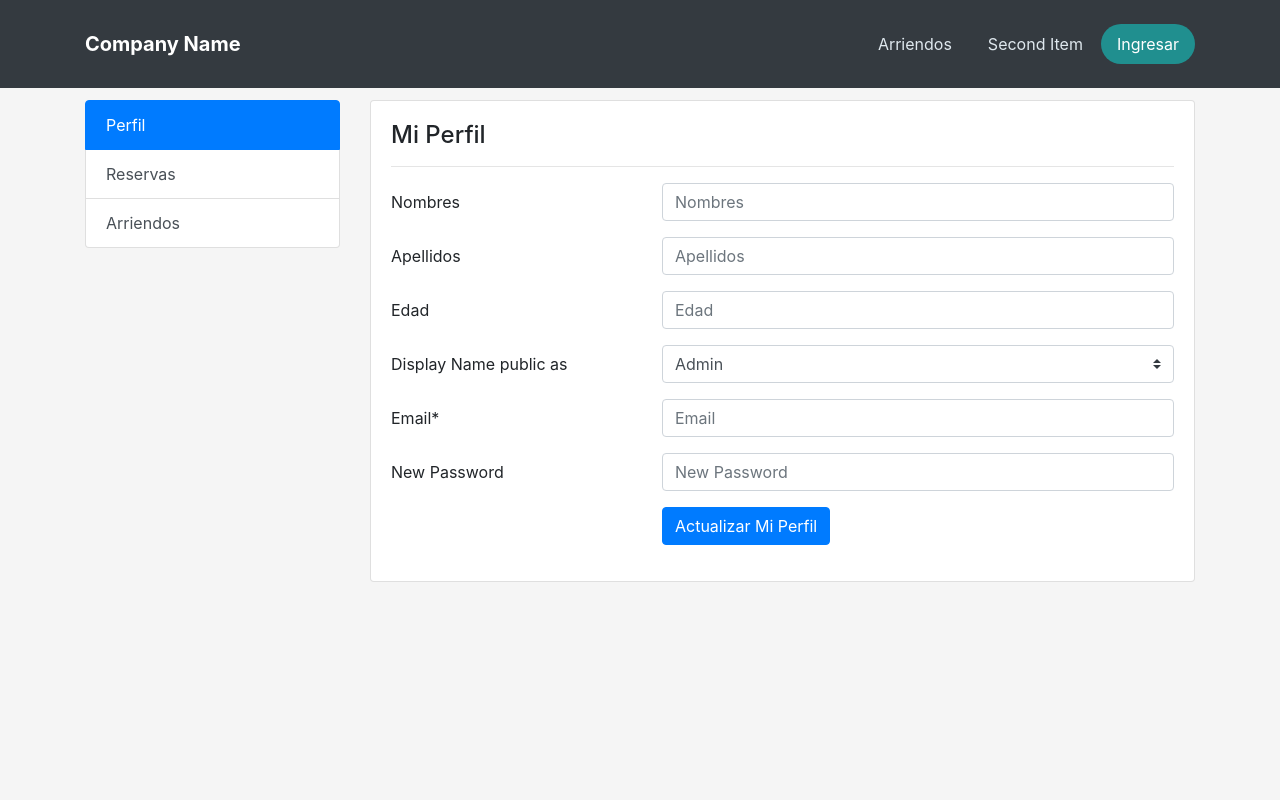
After one commit to stuk4/portafolio-departamentos, a Django app: page /usuario/perfil/ in a window 1280 px wide. The commit adds this page. Run offline with Django 3.2, Linux system fonts and the light colour scheme; some libraries are stand-ins or nearby versions.

Commit message:
fix bug de views en general, empezando view perfil

```diff
--- a/departamentos/models.py
+++ b/departamentos/models.py
@@ -56,7 +56,7 @@ class Inventario(models.Model):
         return 'Nombre: {} Estado:{}'.format(self.nombre,self.estado)
 
 class Reserva(models.Model):
-    usuario = models.ForeignKey("usuarios.User", related_name="reserva", on_delete=models.CASCADE)
+    usuario = models.ForeignKey("usuarios.User",null=True,blank=True ,related_name="reserva", on_delete=models.CASCADE)
     departamento = models.ForeignKey(Departamento, related_name="reserva", on_delete=models.CASCADE)
     acompanantes = models.PositiveIntegerField(null=True,blank=True,verbose_name="acompañantes" )
     dia_llegada = models.DateField(
@@ -64,7 +64,7 @@ class Reserva(models.Model):
     abono = models.PositiveIntegerField(null=False,blank=False )
     dias_estadia =  models.PositiveIntegerField(null=False,blank=False,verbose_name="días estadia" )
     def __str__(self):
-        return '{} '.format(self.usuario)
+        return 'ID reserva:{} {}'.format(self.id,self.usuario)
 
 class Arriendo(models.Model):
      reserva = models.ForeignKey(Reserva, related_name="arriendo", on_delete=models.CASCADE)
--- a/departamentos/templates/base.html
+++ b/departamentos/templates/departamentos/base.html
@@ -55,7 +55,7 @@
                 Bienvenid@ {{ request.user.first_name }}
               </a>
               <div class="dropdown-menu" role="menu">
-                <a class="dropdown-item" role="presentation" href="#"
+                <a class="dropdown-item" role="presentation" href="{% url 'Perfil' %}"
                   >Perfil</a>
               <form id="form-logout" method="POST"  action="{% url 'logout' %}">{% csrf_token %}
                 <a
--- a/departamentos/templates/lista_departamentos.html
+++ b/departamentos/templates/departamentos/lista_departamentos.html
@@ -1,4 +1,4 @@
-{% extends 'base.html'%} {% load static %} {% block extra_css %}
+{% extends 'departamentos/base.html'%} {% load static %} {% block extra_css %}
 <link rel="stylesheet" href="{% static 'css/lista_departamentos.css' %}" />
 {% endblock extra_css %}
  {% block contenido %}
--- a/departamentos/templates/listar_usuarios_admin.html
+++ b/departamentos/templates/departamentos/listar_usuarios_admin.html
@@ -1,4 +1,4 @@
-{% extends 'base_admin.html' %}
+{% extends 'departamentos/base_admin.html' %}
 {% load static %}
 
 {% block contenido %}
--- a/departamentos/templates/ver_departamento.html
+++ b/departamentos/templates/departamentos/ver_departamento.html
@@ -1,4 +1,4 @@
-{% extends 'base.html'%}
+{% extends 'departamentos/base.html'%}
 {% load static %}
 {% block extra_css %}
 
--- /dev/null
+++ b/usuarios/templates/usuarios/perfil.html
@@ -0,0 +1,82 @@
+{% extends 'departamentos/base.html'%}
+{% block contenido %}
+<!-- TODO TERMINAR CON ESTA INTERFAZ HACER SU VIEW CORRESPONDIENTE Y LUEGO LA DE ARRIENDO -->
+<div class="container">
+	<div class="row">
+		<div class="col-md-3 ">
+		     <div class="list-group ">
+              <a href="#" class="list-group-item list-group-item-action active">Perfil</a>
+              <a href="#" class="list-group-item list-group-item-action">Reservas</a>
+              <a href="#" class="list-group-item list-group-item-action">Arriendos</a>
+
+
+
+            </div>
+		</div>
+		<div class="col-md-9">
+		    <div class="card">
+		        <div class="card-body">
+		            <div class="row">
+		                <div class="col-md-12">
+		                    <h4>Mi Perfil</h4>
+		                    <hr>
+		                </div>
+		            </div>
+		            <div class="row">
+		                <div class="col-md-12">
+		                    <form>
+
+                              <div class="form-group row">
+                                <label for="name" class="col-4 col-form-label">Nombres</label>
+                                <div class="col-8">
+                                  <input id="name" name="nombres" placeholder="Nombres" class="form-control " type="text">
+                                </div>
+                              </div>
+                              <div class="form-group row">
+                                <label for="lastname" class="col-4 col-form-label">Apellidos</label>
+                                <div class="col-8">
+                                  <input id="lastname" name="apellidos" placeholder="Apellidos" class="form-control here" type="text">
+                                </div>
+                              </div>
+                              <div class="form-group row">
+                                <label for="text" class="col-4 col-form-label">Edad</label>
+                                <div class="col-8">
+                                  <input id="text" name="number" placeholder="Edad" class="form-control here" required="required" type="text">
+                                </div>
+                              </div>
+                              <div class="form-group row">
+                                <label for="select" class="col-4 col-form-label">Display Name public as</label>
+                                <div class="col-8">
+                                  <select id="select" name="select" class="custom-select">
+                                    <option value="admin">Admin</option>
+                                  </select>
+                                </div>
+                              </div>
+                              <div class="form-group row">
+                                <label for="email" class="col-4 col-form-label">Email*</label>
+                                <div class="col-8">
+                                  <input id="email" name="email" placeholder="Email" class="form-control here" required="required" type="text">
+                                </div>
+                              </div>
+
+                              <div class="form-group row">
+                                <label for="newpass" class="col-4 col-form-label">New Password</label>
+                                <div class="col-8">
+                                  <input id="newpass" name="newpass" placeholder="New Password" class="form-control here" type="text">
+                                </div>
+                              </div>
+                              <div class="form-group row">
+                                <div class="offset-4 col-8">
+                                  <button name="submit" type="submit" class="btn btn-primary">Actualizar Mi Perfil</button>
+                                </div>
+                              </div>
+                            </form>
+		                </div>
+		            </div>
+
+		        </div>
+		    </div>
+		</div>
+	</div>
+</div>
+{% endblock contenido %}
--- a/usuarios/urls.py
+++ b/usuarios/urls.py
@@ -6,7 +6,8 @@ from . import views
 urlpatterns = [
    path('login/',views.login_view,name="login"),
    path('logout/',views.logout_view,name="logout"),
-   path('registro/',views.registro,name="registro")
+   path('registro/',views.registro,name="registro"),
+   path('perfil/',views.perfil,name="Perfil")
 ]
 #Configuracion de imagenes
 if settings.DEBUG:
--- a/usuarios/views.py
+++ b/usuarios/views.py
@@ -19,7 +19,7 @@ def login_view(request):
 
         except Exception as err:
             messages.error(request,'Lo sentimos hubo un problema')
-            return render(request,'login.html')
+            return render(request,'usuarios/login.html')
 
 
         if user:
@@ -31,12 +31,12 @@ def login_view(request):
         else:
 
             messages.error(request,'Credenciales incorrectas')
-            return render(request,'login.html')
+            return render(request,'usuarios/login.html')
     else:
         if request.user.is_active:
 
             messages.info(request,'Bienvenido {}'.format(request.user.first_name))
-        return render(request,'login.html')
+        return render(request,'usuarios/login.html')
 
 
 
@@ -61,7 +61,7 @@ def registro(request):
 
         except:
             messages.error(request,'Usuario ya registrado')
-            return render(request,'Registro.html')
+            return render(request,'usuarios/Registro.html')
 
         user.email = request.POST.get('email')
         user.first_name = request.POST.get('name')
@@ -73,11 +73,14 @@ def registro(request):
 
             user.save()
             messages.success(request,'Registrado con exito')
-            return render(request,'Registro.html')
+            return render(request,'usuarios/Registro.html')
         except Exception as err:
             context = {'alerta':'ok-alerta'}
             messages.error(request,'Verifique los campos porfavor')
             print(err)
-            return render(request,'Registro.html')
+            return render(request,'usuarios/Registro.html')
 
-    return render(request,'Registro.html')
+    return render(request,'usuarios/Registro.html')
+
+def perfil(request):
+    return render(request,'usuarios/perfil.html')
```
Also changed, not shown: departamentos/templates/departamentos/lista_departamentos_admin.html (renamed from departamentos/templates/lista_departamentos_admin.html, +7 -1 lines), departamentos/views.py (+11 -11 lines), departamentos/migrations/0012_auto_20200910_0307.py (added), departamentos/templates/departamentos/base_admin.html (renamed from departamentos/templates/base_admin.html), usuarios/templates/usuarios/Registro.html (renamed from usuarios/templates/Registro.html), usuarios/templates/usuarios/login.html (renamed from usuarios/templates/login.html).
